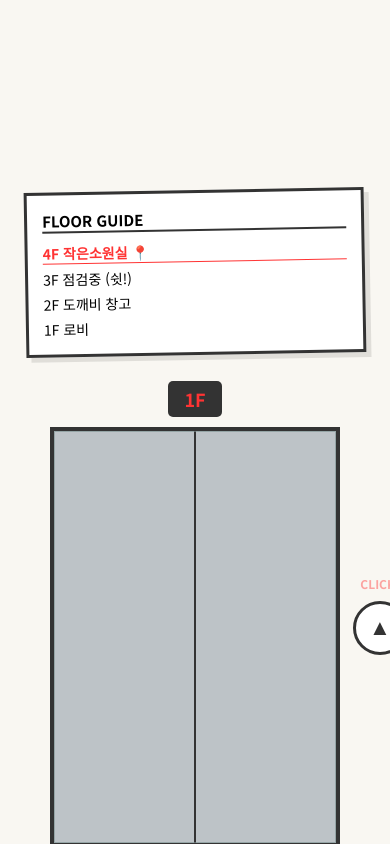
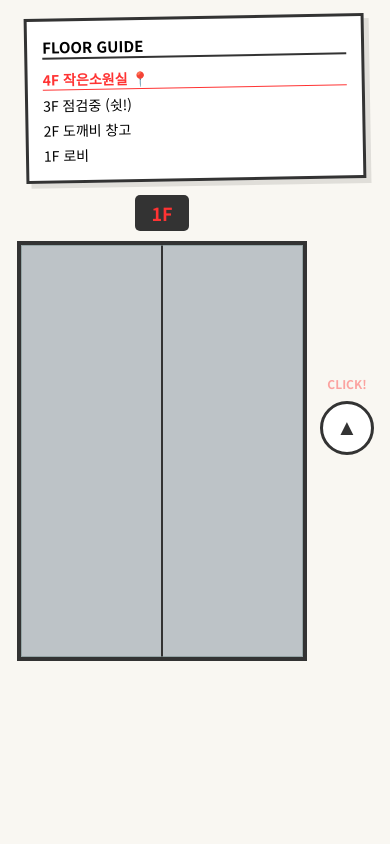
Before and after one commit to bbangddeok2/Nokya_Alt_1_1, a plain HTML site: page index.html in a window 390 px wide. Drawn offline with Linux system fonts and the light colour scheme.

Commit message:
01301307

```diff
--- a/css/style.css
+++ b/css/style.css
@@ -768,3 +768,78 @@ body {
     margin-left: 370px; /* 엘베 우측으로 이동 */
   }
 }
+@media (max-width: 767px) {
+  /* 모바일에서 주소창/툴바 때문에 vh가 흔들려서 dvh 권장 */
+  #app {
+    height: 100dvh;
+  }
+
+  #intro-wrap {
+    /* 핵심: 잘림 방지 */
+    height: 100dvh;
+    max-height: 100dvh;
+    overflow-y: auto;
+    -webkit-overflow-scrolling: touch;
+
+    /* 레이아웃을 grid로 고정 */
+    display: grid;
+    grid-template-columns: 1fr auto;
+    grid-template-areas:
+      "guide guide"
+      "elev  panel";
+    gap: 14px 12px;
+    align-content: start;
+    justify-content: center;
+    padding: 16px;
+  }
+
+  /* 플로어 가이드: 맨 위 한줄 전체 */
+  .floor-guide {
+    grid-area: guide;
+    position: relative;
+    left: auto;
+    top: auto;
+    margin: 0;
+    transform: rotate(-1deg);
+    width: min(92vw, 340px);
+    justify-self: center;
+  }
+
+  /* 엘베 영역 */
+  .elevator-outer {
+    grid-area: elev;
+    justify-self: center;
+  }
+
+  /* 버튼(컨트롤) 영역: 엘베 우측 고정 */
+  .control-panel {
+    grid-area: panel;
+    position: relative; /* 기존 유지 */
+    align-self: center;
+    justify-self: start;
+    margin: 0; /* 중요: 기존 margin 억지이동 제거 */
+  }
+
+  .elevator-box {
+    /* 너무 커서 아래 잘리는 케이스 방지 */
+    width: min(76vw, 290px);
+    height: min(52dvh, 420px);
+  }
+
+  .floor-display {
+    font-size: 18px;
+    padding: 5px 16px;
+    margin-bottom: 10px;
+  }
+
+  .up-button {
+    width: 54px;
+    height: 54px;
+    font-size: 22px;
+  }
+
+  .click-guide {
+    top: -26px;
+    font-size: 12px;
+  }
+}
```
